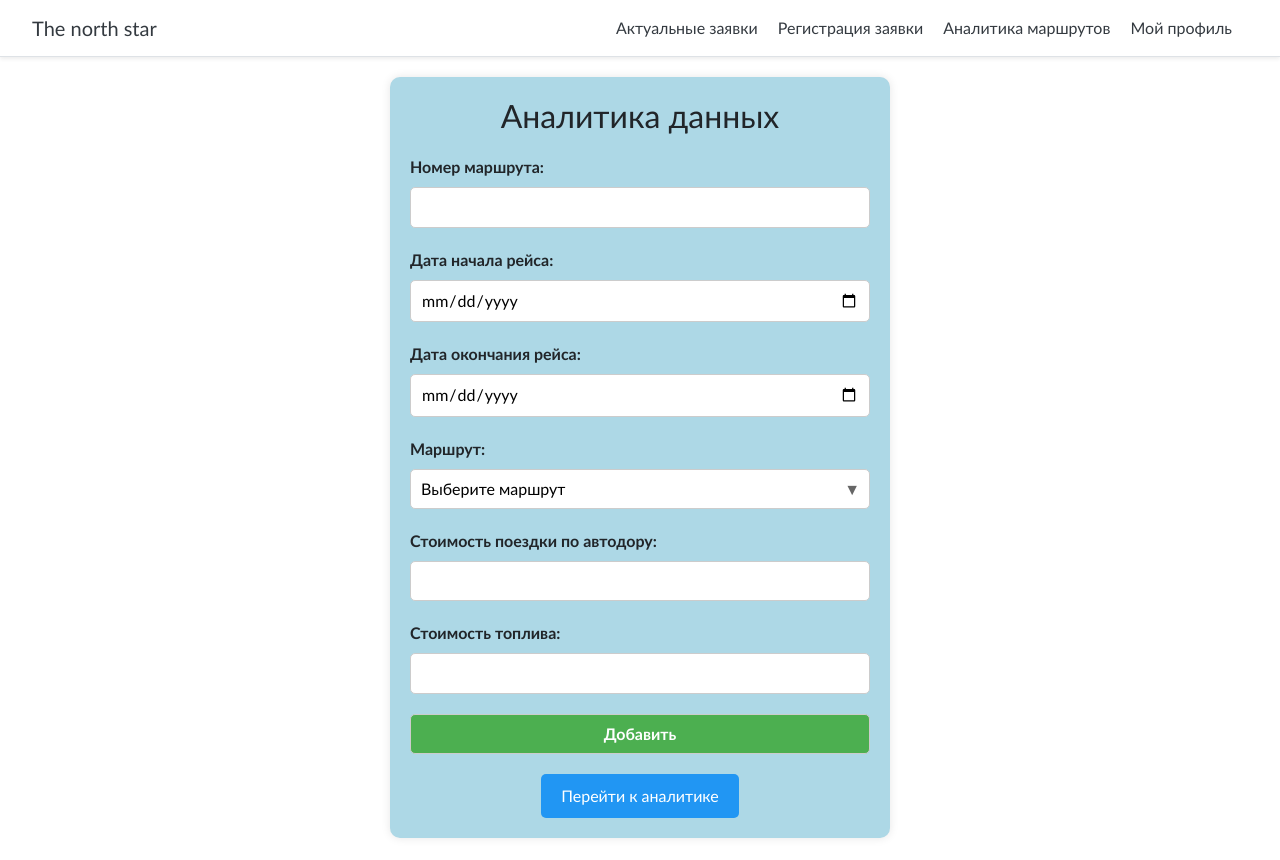
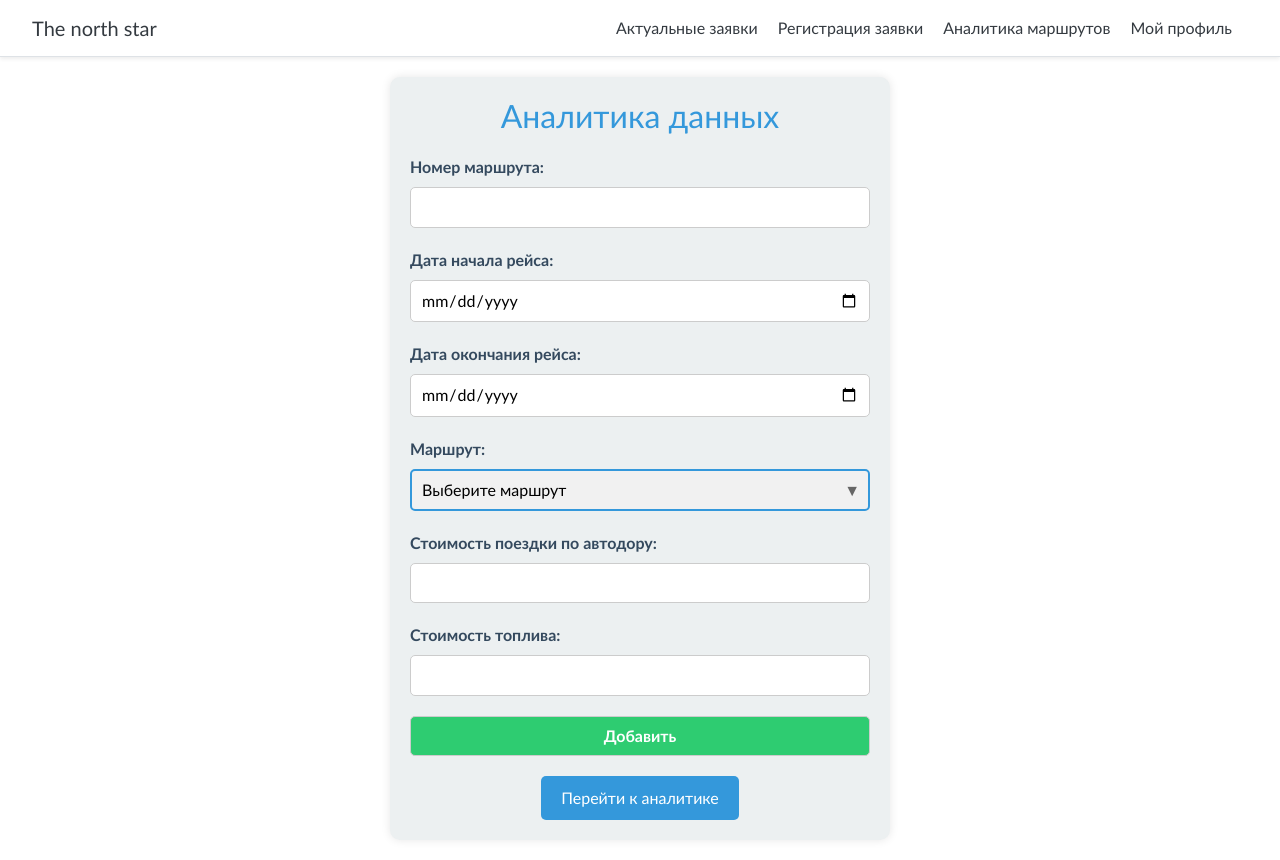
Before and after one commit to pressf1om/north_star, a Flask app: template templates/analytics_add_data.html in a window 1280 px wide. Before the commit the page ends 838 px from the top, so only its background shows below. Run offline with Flask 3, Linux system fonts and the light colour scheme; the template is opened without the code that fills it, so the values that code supplies are empty; some libraries are stand-ins or nearby versions; some web fonts are replaced.

Commit message:
Переработан дизайн страницы "Аналитика", исправлены баги, устранен устаревший код

```diff
--- a/EOE.py
+++ b/EOE.py
@@ -1,5 +1,6 @@
 # from POPF import get_price_fuel
 
+# в дальнейшем будет браться из класса Settings, также нужно добавить стоимость бензина
 platon_cost = 3.73
 driver_salary = 12
 
--- a/server.py
+++ b/server.py
@@ -618,7 +618,7 @@ def analytics():
                 route_id = data_list[2]
 
                 # Получение объекта маршрута из базы данных по его айди
-                route = Routes.query.get(route_id)
+                route = db.session.get(Routes, route_id)
 
                 # Получение значений platon_km и autodor_km из объекта маршрута
                 platon_km = route.platon_km
--- a/templates/analytics_add_data.html
+++ b/templates/analytics_add_data.html
@@ -51,9 +51,9 @@
 .select-wrapper select {
     width: 100%;
     padding: 10px;
-    border: 1px solid #ccc;
+    border: 2px solid #3498db; /* Цвет рамки */
     border-radius: 5px;
-    background-color: #fff;
+    background-color: #f1f1f1; /* Светло-серый */
     font-size: 16px;
     -webkit-appearance: none; /* Убираем стандартные стили для WebKit браузеров */
     -moz-appearance: none; /* Убираем стандартные стили для Firefox */
@@ -75,7 +75,7 @@
     max-width: 500px;
     margin: 20px auto;
     padding: 20px;
-    background-color: #add8e6; /* Light Blue */
+    background-color: #ecf0f1; /* Светло-серый */
     border-radius: 10px;
     box-shadow: 0 0 10px rgba(0, 0, 0, 0.1); /* Тень */
 }
@@ -83,6 +83,7 @@
 h2 {
     text-align: center;
     margin-bottom: 20px;
+    color: #3498db; /* Цвет заголовка */
 }
 
 .form-group {
@@ -91,6 +92,7 @@ h2 {
 
 label {
     font-weight: bold;
+    color: #34495e; /* Цвет текста метки */
 }
 
 input[type="date"],
@@ -105,7 +107,7 @@ button {
 }
 
 button {
-    background-color: #4CAF50; /* Green */
+    background-color: #2ecc71; /* Зеленый */
     color: white;
     font-weight: bold;
     cursor: pointer;
@@ -113,18 +115,18 @@ button {
 }
 
 button:hover {
-    background-color: #45a049;
+    background-color: #27ae60; /* Темно-зеленый при наведении */
 }
 
 .analytics-btn {
     text-align: center;
+    margin-top: 20px;
 }
 
 .analytics-btn a {
     display: inline-block;
-    margin-top: 20px;
     padding: 10px 20px;
-    background-color: #2196F3;
+    background-color: #3498db; /* Голубой */
     color: #fff;
     text-decoration: none;
     border-radius: 5px;
@@ -132,7 +134,7 @@ button:hover {
 }
 
 .analytics-btn a:hover {
-    background-color: #0d47a1;
+    background-color: #2980b9; /* Темно-голубой при наведении */
 }
 
 </style>
```
